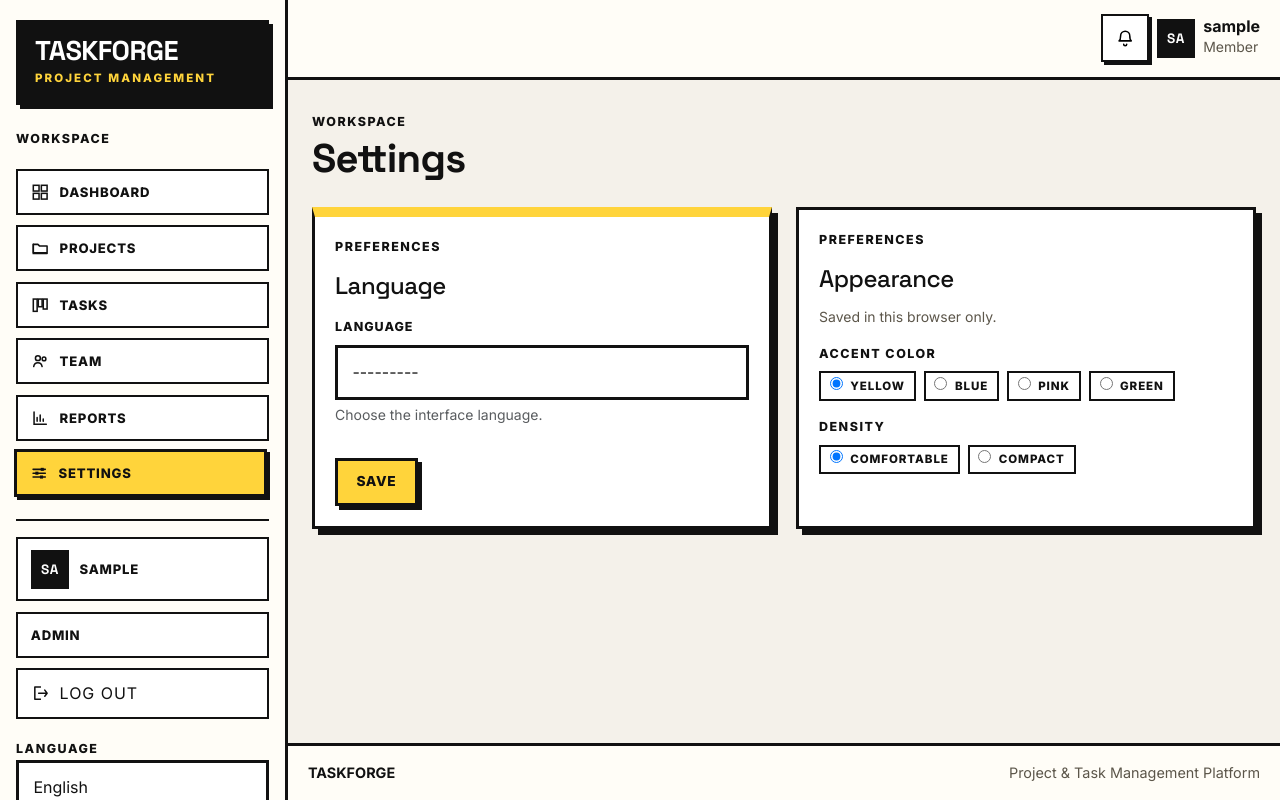
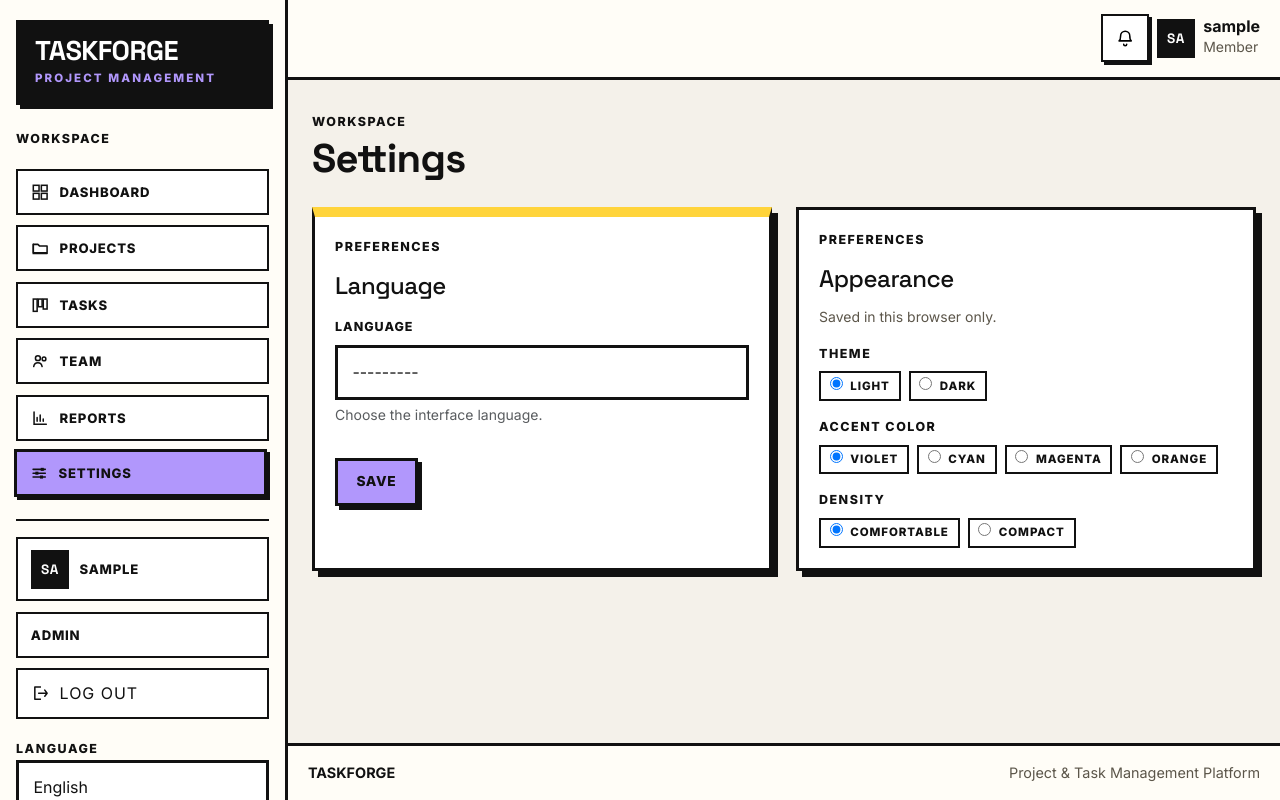
Before and after one commit to YovanyPerez/TaskForge, a Django app: page /accounts/settings/ in a window 1280 px wide. Run offline with Django 5.2, Linux system fonts and the light colour scheme; the visitor is signed in with stand-in values (Sample User, id 1); data comes from the database, SQL or seed files in the repository; data that the repository does not hold is empty.

Commit message:
Add dark mode, non-semantic accent palette and custom error pages
- Dark theme via CSS variables + data-bs-theme, anti-flash inline script, Light/Dark selector in Settings, dark variants for alerts and fixed colors.

- Accent colors decoupled from status colors: Violet/Cyan/Magenta/Orange tokens (default Violet) instead of reusing blue/yellow/green/pink.

- Favicon, custom 403/404/500 templates and a meta description.

- ES catalog regenerated (System/old accent labels removed).

```diff
--- a/backend/config/urls.py
+++ b/backend/config/urls.py
@@ -1,11 +1,17 @@
 from django.contrib import admin
+from django.templatetags.static import static
 from django.urls import include, path
+from django.views.generic import RedirectView
 
 from . import views
 from tasks import views as task_views
 
 urlpatterns = [
     path("admin/", admin.site.urls),
+    path(
+        "favicon.ico",
+        RedirectView.as_view(url=static("images/favicon.png"), permanent=True),
+    ),
     path("accounts/", include("users.urls")),
     path("projects/", include("projects.urls")),
     path("tasks/", task_views.AllTasksBoardView.as_view(), name="tasks-board"),
--- a/frontend/static/css/components.css
+++ b/frontend/static/css/components.css
@@ -276,16 +276,20 @@ button.tf-nav-link {
 }
 
 /* Appearance overrides (persisted in localStorage, see appearance.js) */
-html[data-accent="blue"] {
-  --tf-accent: var(--tf-blue);
+html[data-accent="violet"] {
+  --tf-accent: var(--tf-accent-violet);
 }
 
-html[data-accent="pink"] {
-  --tf-accent: var(--tf-pink);
+html[data-accent="cyan"] {
+  --tf-accent: var(--tf-accent-cyan);
 }
 
-html[data-accent="green"] {
-  --tf-accent: var(--tf-green);
+html[data-accent="magenta"] {
+  --tf-accent: var(--tf-accent-magenta);
+}
+
+html[data-accent="orange"] {
+  --tf-accent: var(--tf-accent-orange);
 }
 
 html[data-density="compact"] .tf-card {
--- a/frontend/static/css/main.css
+++ b/frontend/static/css/main.css
@@ -1,4 +1,5 @@
 :root {
+  color-scheme: light;
   --tf-bg: #f4f1ea;
   --tf-panel: #fffdf7;
   --tf-white: #ffffff;
@@ -10,7 +11,11 @@
   --tf-blue: #5b8cff;
   --tf-green: #65d68a;
   --tf-red: #ff5c5c;
-  --tf-accent: var(--tf-yellow);
+  --tf-accent-violet: #b197fc;
+  --tf-accent-cyan: #66d9e8;
+  --tf-accent-magenta: #e599f7;
+  --tf-accent-orange: #ffc078;
+  --tf-accent: var(--tf-accent-violet);
   --tf-border: 3px solid var(--tf-black);
   --tf-border-thin: 2px solid var(--tf-black);
   --tf-shadow: 6px 6px 0 var(--tf-black);
@@ -18,6 +23,20 @@
   --tf-shadow-tiny: 3px 3px 0 var(--tf-black);
   --tf-font-display: "Space Grotesk", "Archivo Black", "Arial Black", sans-serif;
   --tf-font-body: "Inter", "Helvetica Neue", Arial, sans-serif;
+}
+
+:root[data-theme="dark"] {
+  color-scheme: dark;
+  --tf-bg: #0f1115;
+  --tf-panel: #171a1f;
+  --tf-white: #1f232a;
+  --tf-black: #f2f3f5;
+  --tf-ink-soft: #d7dae0;
+  --tf-muted: #9aa3ad;
+  --tf-pink: #ff7bad;
+  --tf-blue: #7ea6ff;
+  --tf-green: #7ee2a0;
+  --tf-red: #ff7b7b;
 }
 
 * {
--- a/frontend/static/js/appearance.js
+++ b/frontend/static/js/appearance.js
@@ -17,17 +17,27 @@
     }
   }
 
+  function theme() {
+    return current("tf-theme", "light") === "dark" ? "dark" : "light";
+  }
+
+  function check(selector, value) {
+    document.querySelectorAll(selector).forEach(function (el) {
+      el.checked = el.value === value;
+    });
+  }
+
   function apply() {
-    var accent = current("tf-accent", "yellow");
+    var accent = current("tf-accent", "violet");
     var density = current("tf-density", "comfortable");
+    var mode = theme();
     root.setAttribute("data-accent", accent);
     root.setAttribute("data-density", density);
-    document.querySelectorAll("[data-tf-accent-option]").forEach(function (el) {
-      el.checked = el.value === accent;
-    });
-    document.querySelectorAll("[data-tf-density-option]").forEach(function (el) {
-      el.checked = el.value === density;
-    });
+    root.setAttribute("data-theme", mode);
+    root.setAttribute("data-bs-theme", mode);
+    check("[data-tf-accent-option]", accent);
+    check("[data-tf-density-option]", density);
+    check("[data-tf-theme-option]", mode);
   }
 
   document.addEventListener("change", function (event) {
@@ -38,6 +48,9 @@
     } else if (el.matches("[data-tf-density-option]")) {
       store("tf-density", el.value);
       apply();
+    } else if (el.matches("[data-tf-theme-option]")) {
+      store("tf-theme", el.value);
+      apply();
     }
   });
 
--- a/frontend/templates/base.html
+++ b/frontend/templates/base.html
@@ -4,7 +4,18 @@
 <head>
   <meta charset="UTF-8">
   <meta name="viewport" content="width=device-width, initial-scale=1">
+  <script>
+    (function () {
+      try {
+        var theme = localStorage.getItem("tf-theme") === "dark" ? "dark" : "light";
+        document.documentElement.setAttribute("data-theme", theme);
+        document.documentElement.setAttribute("data-bs-theme", theme);
+      } catch (e) {}
+    })();
+  </script>
   <title>{% block title %}TaskForge{% endblock %}</title>
+  <meta name="description" content="{% trans "TaskForge — self-hosted project and task management." %}">
+  <link rel="icon" type="image/png" href="{% static 'images/favicon.png' %}">
   <link rel="preconnect" href="https://fonts.googleapis.com">
   <link rel="preconnect" href="https://fonts.gstatic.com" crossorigin>
   <link href="https://fonts.googleapis.com/css2?family=Inter:wght@400;500;700;800&family=Space+Grotesk:wght@500;600;700&display=swap" rel="stylesheet">
--- a/frontend/templates/projects/project_detail.html
+++ b/frontend/templates/projects/project_detail.html
@@ -48,7 +48,7 @@
       {% endif %}
       <ul class="list-unstyled mb-0 d-grid gap-2">
         {% for member in project.members.all %}
-          <li class="d-flex align-items-center gap-2 border border-2 border-dark p-2 bg-white">
+          <li class="d-flex align-items-center gap-2 tf-list-item p-2">
             <span class="tf-avatar tf-avatar-sm" aria-hidden="true">{{ member.username|slice:":2"|upper }}</span>
             <span>
               <strong class="d-block lh-1">{{ member.username }}</strong>
--- a/frontend/templates/users/settings.html
+++ b/frontend/templates/users/settings.html
@@ -25,12 +25,19 @@
       <h2 id="appearance-heading" class="h4">{% trans "Appearance" %}</h2>
       <p class="tf-muted small">{% trans "Saved in this browser only." %}</p>
       <fieldset class="mb-3">
+        <legend class="tf-eyebrow">{% trans "Theme" %}</legend>
+        <div class="d-flex flex-wrap gap-2" role="radiogroup" aria-label="{% trans "Theme" %}">
+          <label class="tf-badge"><input type="radio" name="tf-theme" value="light" data-tf-theme-option class="me-1"> {% trans "Light" %}</label>
+          <label class="tf-badge"><input type="radio" name="tf-theme" value="dark" data-tf-theme-option class="me-1"> {% trans "Dark" %}</label>
+        </div>
+      </fieldset>
+      <fieldset class="mb-3">
         <legend class="tf-eyebrow">{% trans "Accent color" %}</legend>
         <div class="d-flex flex-wrap gap-2" role="radiogroup" aria-label="{% trans "Accent color" %}">
-          <label class="tf-badge"><input type="radio" name="tf-accent" value="yellow" data-tf-accent-option class="me-1"> {% trans "Yellow" %}</label>
-          <label class="tf-badge"><input type="radio" name="tf-accent" value="blue" data-tf-accent-option class="me-1"> {% trans "Blue" %}</label>
-          <label class="tf-badge"><input type="radio" name="tf-accent" value="pink" data-tf-accent-option class="me-1"> {% trans "Pink" %}</label>
-          <label class="tf-badge"><input type="radio" name="tf-accent" value="green" data-tf-accent-option class="me-1"> {% trans "Green" %}</label>
+          <label class="tf-badge"><input type="radio" name="tf-accent" value="violet" data-tf-accent-option class="me-1"> {% trans "Violet" %}</label>
+          <label class="tf-badge"><input type="radio" name="tf-accent" value="cyan" data-tf-accent-option class="me-1"> {% trans "Cyan" %}</label>
+          <label class="tf-badge"><input type="radio" name="tf-accent" value="magenta" data-tf-accent-option class="me-1"> {% trans "Magenta" %}</label>
+          <label class="tf-badge"><input type="radio" name="tf-accent" value="orange" data-tf-accent-option class="me-1"> {% trans "Orange" %}</label>
         </div>
       </fieldset>
       <fieldset>
```
Also changed, not shown: other parts of frontend/static/css/components.css (+31 -4 lines), backend/config/tests/test_error_pages.py (added, +18 -0 lines), backend/users/tests/test_settings.py (+1 -0 lines), frontend/templates/403.html (added, +17 -0 lines), frontend/templates/404.html (added, +17 -0 lines), frontend/templates/500.html (added, +51 -0 lines), backend/config/tests/__init__.py (added), frontend/static/images/favicon.png (added), locale/es/LC_MESSAGES/django.po, 1 other file.
